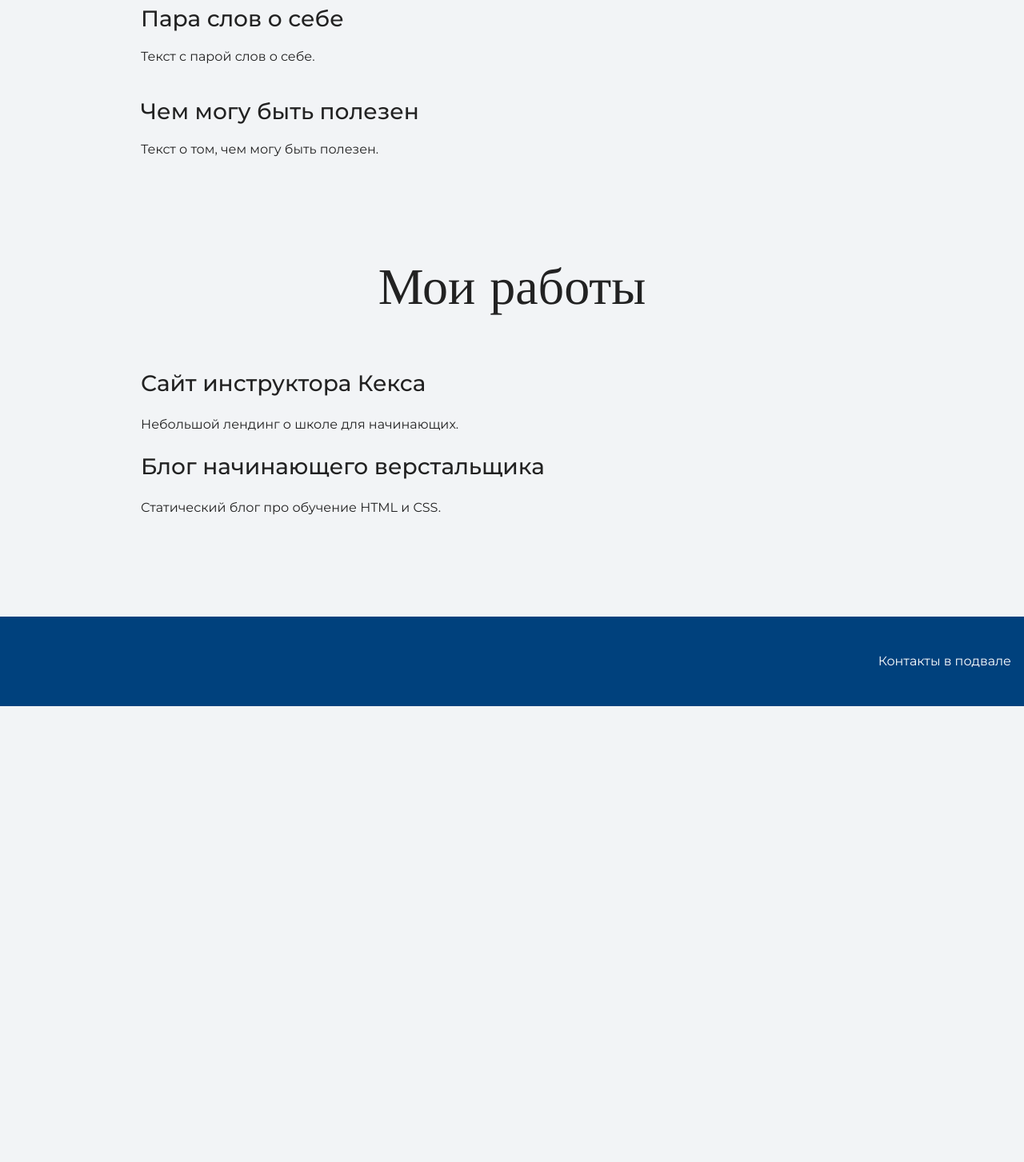
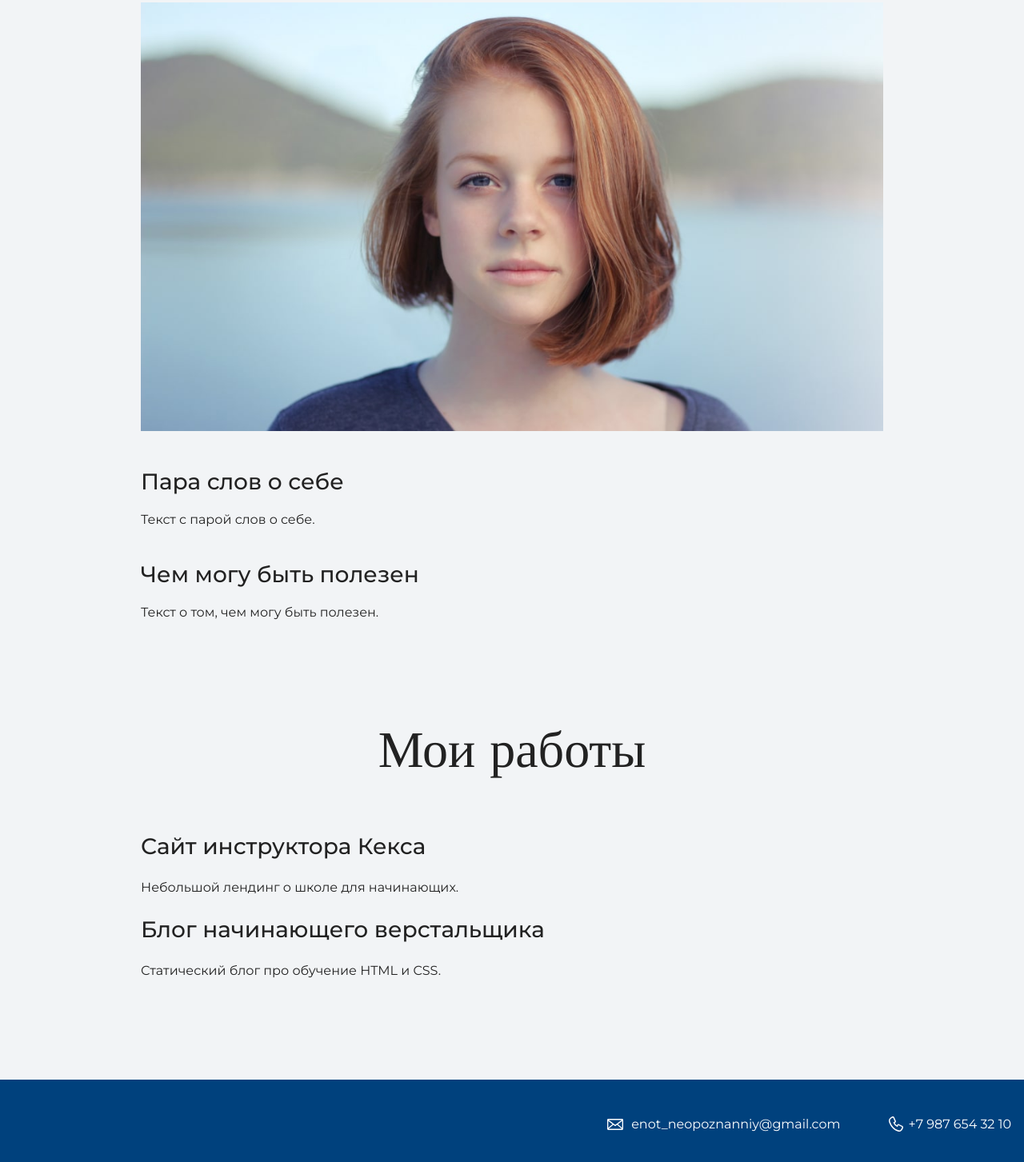
Before and after one commit to Gessaron/my-site, a plain HTML site: page index.html in a window 1280 px wide. Shown: the part 1169-2622 px from the top of the page at 80% size. Before the commit the page ends 2052 px from the top, so only its background shows below. Drawn offline with nearby package versions, Linux system fonts and the light colour scheme.

Commit message:
Add files via upload

```diff
--- a/index.html
+++ b/index.html
@@ -22,6 +22,9 @@
 
     <section class="intro">
       <div class="container"><h2 class="subheading">Давайте познакомимся</h2>
+        <figure class="user-image">
+  <img src="files/user.jpg" width="928" height="536" alt="Фотография Неопознанного Енота">
+</figure>
       <h3>Пара слов о себе</h3>
       <p>Текст с парой слов о себе.</p>
       <h3>Чем могу быть полезен</h3>
@@ -39,7 +42,9 @@
     </section>
 
     <footer class="page-footer"><div class="container">
-      Контакты в подвале</div>
+      <a class="footer-email" href="mailto:enot_neopoznanniy@gmail.com">enot_neopoznanniy@gmail.com</a>
+      <a class="footer-phone" href="tel:+79876543210">+7 987 654 32 10</a>
+    </div>
     </footer>
   </body>
 </html>
```
